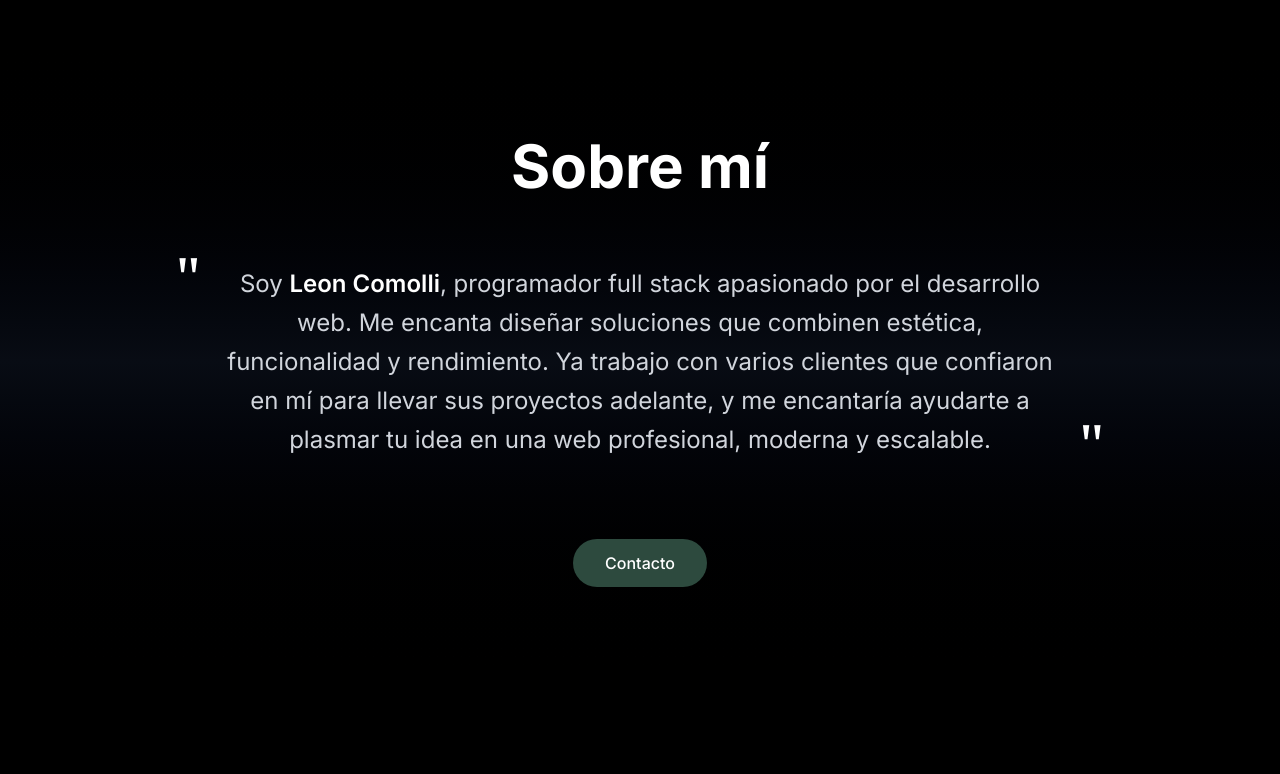
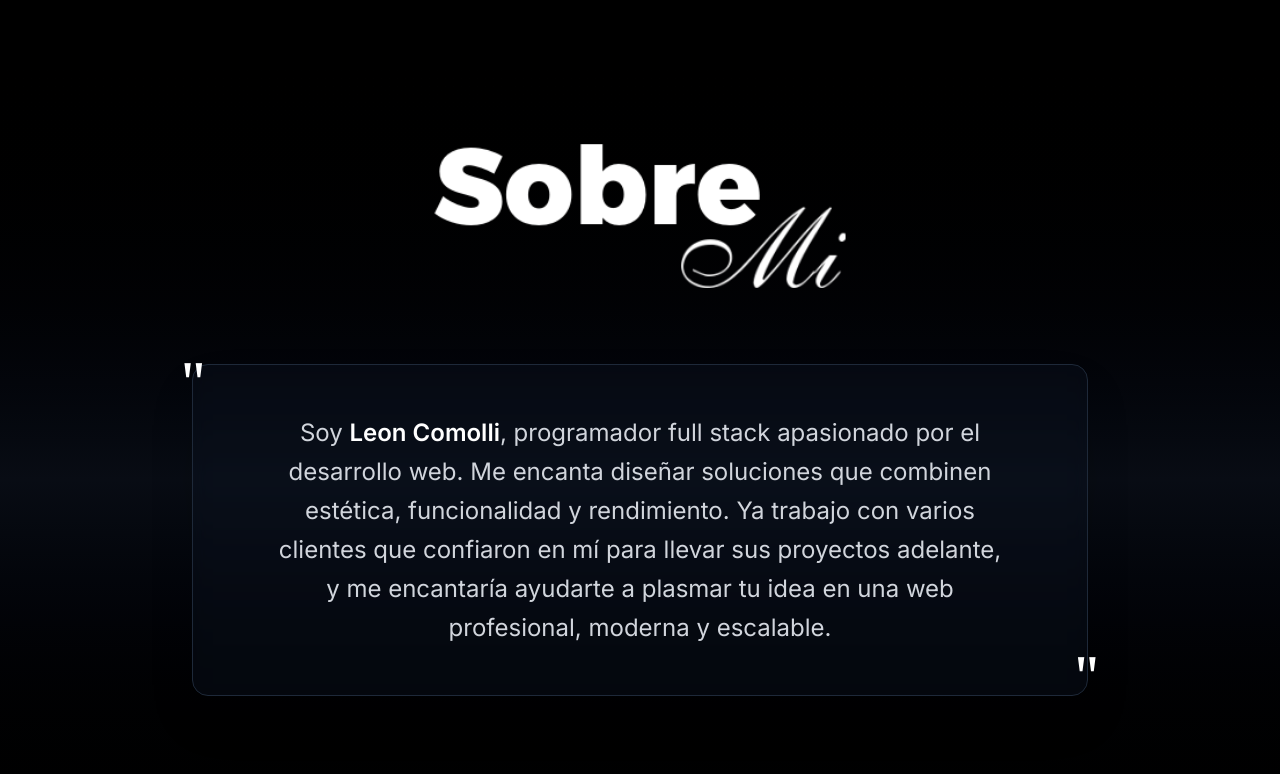
Before and after one commit to leoncomolli/portfolio, a React (Vite) app: page / in a window 1280 px wide. Shown: the part 900-1674 px from the top of the page. Built offline with nearby package versions, Linux system fonts and the light colour scheme.

Commit message:
actualizacion v4

```diff
--- a/src/components/About.jsx
+++ b/src/components/About.jsx
@@ -12,22 +12,24 @@ const About = () => {
     <section id="about" className="section-padding bg-gradient-to-b from-black via-gray-900/50 to-black">
       <div className="max-w-4xl mx-auto text-center space-y-12">
         <div className="space-y-4">
-          <h2 className="text-4xl md:text-5xl lg:text-6xl font-display font-bold text-white">
-            Sobre mí
-          </h2>
+          <img
+            src="/sobremi-logo.png"
+            alt="Sobre mí"
+            className="mx-auto h-24 md:h-32 lg:h-40 w-auto object-contain"
+          />
           <div className="w-24 h-1 bg-accent-green mx-auto"></div>
         </div>
 
-        <div className="relative">
-          <div className="absolute -left-4 -top-4 text-6xl text-accent-green/20 font-serif">"</div>
-          <p className="text-xl md:text-2xl text-gray-300 leading-relaxed px-8">
+        <div className="relative bg-gray-900/30 backdrop-blur-sm border border-gray-800 rounded-2xl p-8 md:p-12 shadow-2xl">
+          <div className="absolute -left-3 -top-3 text-6xl text-accent-green/30 font-serif">"</div>
+          <p className="text-xl md:text-2xl text-gray-300 leading-relaxed px-4 md:px-8 relative z-10">
             Soy <span className="text-white font-semibold">Leon Comolli</span>, programador full stack apasionado por el desarrollo web.
             Me encanta diseñar soluciones que combinen <span className="text-accent-green">estética</span>,
             <span className="text-accent-green"> funcionalidad</span> y <span className="text-accent-green">rendimiento</span>.
             Ya trabajo con varios clientes que confiaron en mí para llevar sus proyectos adelante,
             y me encantaría ayudarte a plasmar tu idea en una web profesional, moderna y escalable.
           </p>
-          <div className="absolute -right-4 -bottom-4 text-6xl text-accent-green/20 font-serif">"</div>
+          <div className="absolute -right-3 -bottom-3 text-6xl text-accent-green/30 font-serif">"</div>
         </div>
 
         <button
```
Also changed, not shown: public/sobremi-logo.png (added), public/sobremi-logo.svg (deleted).
